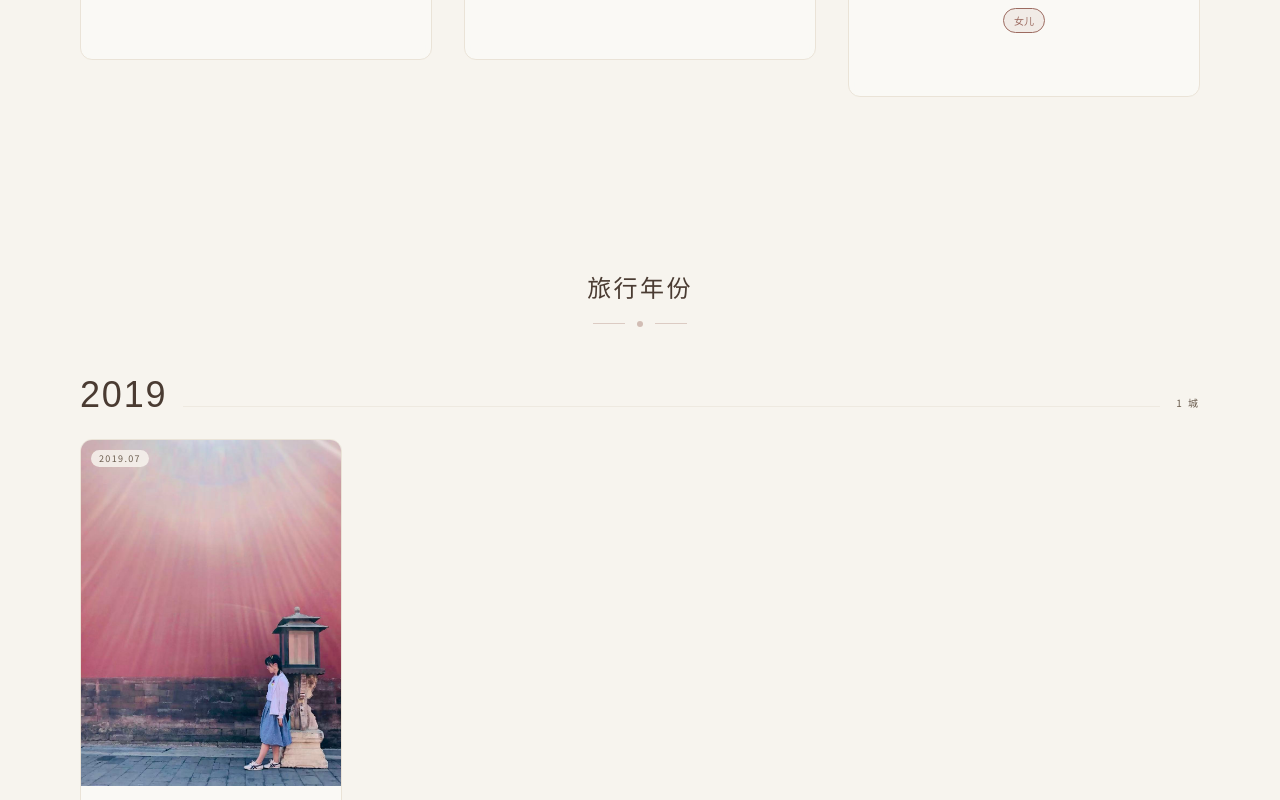
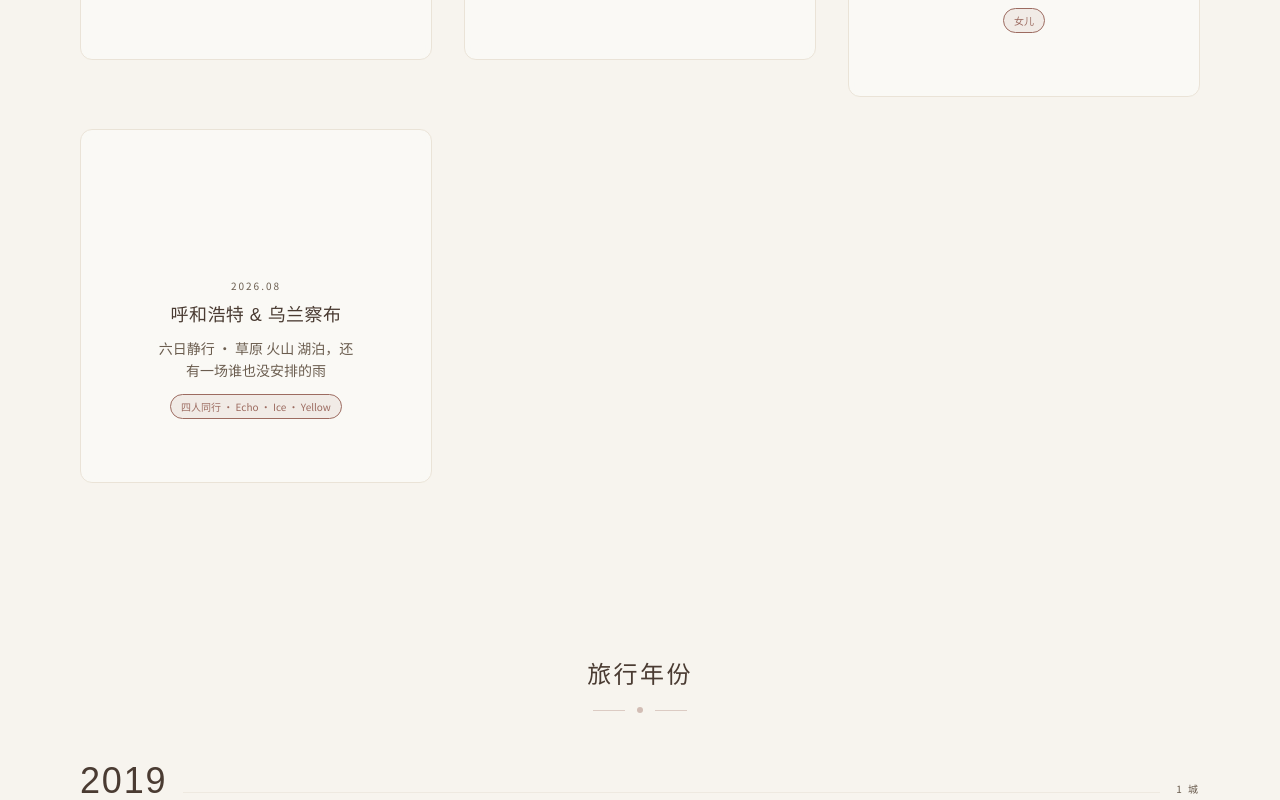
Before and after one commit to litgogo/footprint, a Next.js app: page /footprint/ in a window 1280 px wide. Shown: the part 2740-3540 px from the top of the page. Built offline with nearby package versions, Linux system fonts and the light colour scheme.

Commit message:
feat: 足迹站补全 呼和浩特&乌兰察布 六日静行行程 — 游记时间线/认知线(journey)/地图pin + 详情页

```diff
--- a/src/data/cities.ts
+++ b/src/data/cities.ts
@@ -2056,6 +2056,99 @@ const huizhou: City = {
 };
 
 // ============================================================
+// 呼和浩特 & 乌兰察布
+// ============================================================
+
+const hohhotWulanchabu: City = {
+  slug: "hohhot-wulanchabu",
+  name: "呼和浩特 & 乌兰察布",
+  date: "2026.08",
+  tagline: "六日静行 · 草原 火山 湖泊，还有一场谁也没安排的雨",
+  coordinates: { x: 52, y: 13 },
+  photo: "/magazines/wuxulancha-20260828/cover.jpg",
+  keywords: ["草原", "火山", "湖泊", "日出", "草原雨", "六日静行"],
+  companion: "四人同行 · Echo · Ice · Yellow",
+  route: "/cities/hohhot-wulanchabu",
+  vibe: "向北",
+
+  notes: `从广州一路向北。六天，四人，一千公里。主线是草原（辉腾锡勒）、火山（乌兰哈达）、湖泊（涝利海）。去看旷野能不能让一个长期生活在城市里的人，变得安静一点。
+
+## Day 1 · 呼和浩特
+中午抵达，放下行李去塞上老街吃绥合烧麦。大召无量寺，红墙黛瓦，每一眼都是信仰的颜色。钻进今喜咖啡点一杯「安达」。逛到财神庙已经关门，在门口拜拜，去吃泽成冰煮羊。晚上租车公司把车送来。
+
+## Day 2 · 草原
+早起去宝尔汗佛塔绕塔七圈祈福，顺道逛了清真大寺。出发辉腾锡勒。不挤景点，黄花沟这些都被果断舍弃，直奔石头子海。辽阔的高山草甸，满山发电大风车。草原小火车坐上一圈，和牛马合照。
+转场到乌兰既夏民宿等日落。为了一扇窗选了这里，这个草原上一年只开 4 个月的民宿。日落没等到，却意外收到了乌兰察布草原的雨。
+
+## Day 3 · 火山
+早起晨光，湖泊如同油画一般。中午去夏之牧场，牧场餐厅的烤羊排是全程最好吃的。Yellow 滑草、看向日葵田、看草原的绿皮火车。
+入住山隐栖筑，可远看三号火山。雨天的篝火晚会，来自天南海北的人被篝火映红了脸，拉起手跳着草原上的舞，马头琴悠扬。这个雨，明天能看到日出吗？
+
+## Day 4 · 日出 · 湖泊
+习惯早起，问 Echo 要不要去看日出。低山臭水遇知音，朝火山日出方向开。天空慢慢红起来，看到火山的轮廓，那是计划之外、不期而遇的惊喜。
+参观火山群，爬上了 3 号火山，在五号六号拍了西部牛仔公路大片。出发涝利海，入住物生其地·安之若宿。在三滴水咖啡厅看到了绚丽的日落晚霞。
+
+## Day 5 · 涝利海发呆
+安之与羊，发呆。只有草原的声音。依依不舍，沿着日落方向回城。
+
+## Day 6 · 呼市文化日
+最后一天去内蒙古博物院，藏品丰富，腿都要断了。下大雨，走去附近咖啡店歇够，准备回广州。
+
+六日静行环线，至此收官。相机存不下露水，存不下风从袖口钻进去的凉，存不下湿草的气味。——眼睛，依然是最好的取景器。`,
+
+  feelings: [
+    {
+      id: "nm-f1",
+      quote: "错过了一场原本计划好的日落，却得到了一场谁也没有安排过的草原雨。很像礼物。它甚至没有适合拍照的样子，只有风、雨、闪电，还有我们坐在那里，无事可做。",
+      context: "乌兰·既夏民宿，为了一扇窗选了一年只开4个月的这里",
+    },
+    {
+      id: "nm-f2",
+      quote: "这场日出在我们的计划之外。正因为如此，记得格外清楚。原来惊喜有时候只需要一个条件——别把一切都安排满。",
+      context: "乌兰哈达清晨，与Echo临时起意去追的日出",
+    },
+    {
+      id: "nm-f3",
+      quote: "时间终于从日程表里掉出来。它不再是九点十五分、还剩三十分钟。它变回光线、风、影子、温度。原来时间本来的样子，大概就这么简单。",
+      context: "涝利海，安之与羊发呆的下午，一段没有用途的时间",
+    },
+    {
+      id: "nm-f4",
+      quote: "站在三号火山的坡顶，历史忽然缩得很短。人的那点焦虑，也跟着缩了一点。",
+      context: "乌兰哈达火山，脚下是来自地球内部的黑色碎石",
+    },
+    {
+      id: "nm-f5",
+      quote: "有些时候，活在当下并没有那么宏大。只是终于不再催促眼前这一分钟，赶紧变成下一分钟。",
+      context: "六日结束，心里已经有了一点更远的地方",
+    },
+  ],
+
+  thoughts: [
+    {
+      id: "nm-t1",
+      title: "偏离，是这趟的礼物",
+      body: "出发前做了一份很细的路书，几点离开、哪里加油、几点日出日落全排好。可这趟记得最清的，恰恰全是计划外的——草原的雨、夜里的闪电、粉紫色的天空。日落没等到却收了场雨，日出也全凭临时起意。走完才发现：偏离没有什么，惊喜反而只出现在没被填满的缝隙里。",
+    },
+    {
+      id: "nm-t2",
+      title: "草原一直活在当下",
+      body: "很多人期待草原是「古老的游牧想象」，可它没有。风车在草坡上旋转，省道、围栏、输电线进入地平线——草场仍然放牧，也承接能源基础设施。草原没有死在任何一种过去的想象里，它一直真实地活在当下。传统不是要被封存起来，而是跟新东西住在同一片风里。",
+    },
+    {
+      id: "nm-t3",
+      title: "地质时间与人的焦虑",
+      body: "乌兰哈达的黑色碎石曾来自地球内部。岩浆喷出来，冷下来，碎掉，被风吹雨淋，后来长草、有人放牧、修了公路栈道，再后来我们穿着运动鞋走上来。一段漫长的地质过程缩成手掌大小一块浮石。历史忽然变得很短，人的那点焦虑，也跟着缩了一点。",
+    },
+    {
+      id: "nm-t4",
+      title: "人越来越需要旷野",
+      body: "博物院把几天前还是知识的东西落回地面，草原、寺庙、道路慢慢接在一起。可下午回到机场，手机重新成为眼前最常看的那块平面。城市生活仍会继续，正因为会继续，人越来越需要旷野——不是为了抵达，是给生活暂时腾出一块空地。",
+    },
+  ],
+};
+
+// ============================================================
 // 导出 — 15城（按时间先后排序）
 // ============================================================
 
@@ -2086,6 +2179,7 @@ export const cities: City[] = [
   datong,
   guizhou,
   hangzhou,
+  hohhotWulanchabu,
   hongkong,
   huizhou,
   jinanYantai,
```
